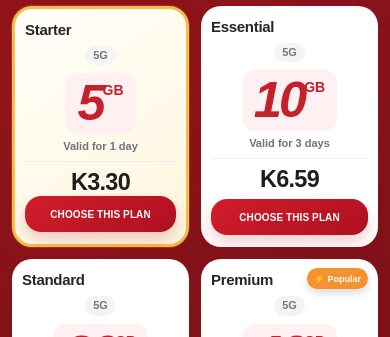
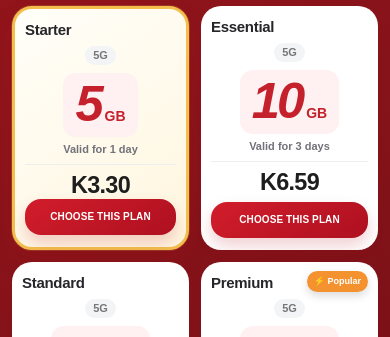
Before and after one commit to jebiwotrita2-dev/zambiaalvin, a website: page index.html in a window 390 px wide. Shown: the part 763-1100 px from the top of the page. Drawn offline with Linux system fonts and the light colour scheme.

Commit message:
Update styles.css

```diff
--- a/styles.css
+++ b/styles.css
@@ -54,9 +54,9 @@ main { max-width:1024px; margin:auto; padding:24px 16px 64px; }
 .plan-main { position:relative; height:100%; min-height:262px; display:flex; flex-direction:column; align-items:center; }
 .plan-name { align-self:flex-start; margin:0 0 10px; color:#25252a; font-size:18px; font-weight:800; letter-spacing:-.02em; }
 .plan-network { color:#777; background:#f3f4f6; border-radius:999px; padding:4px 10px; font-size:12px; font-weight:800; line-height:1.2; margin-bottom:10px; }
-.data-badge { display:flex; align-items:flex-start; justify-content:center; color:#c4212c; background:#fff0f1; border-radius:16px; padding:7px 16px 9px; line-height:.95; }
+.data-badge { display:flex; align-items:baseline; justify-content:center; gap:4px; color:#c4212c; background:#fff0f1; border-radius:16px; padding:7px 16px 9px; line-height:1; }
 .data-badge strong { font-size:clamp(56px,7vw,72px); font-weight:800; font-style:italic; letter-spacing:-.06em; }
-.data-badge span { padding-top:8px; font-size:clamp(16px,2.4vw,21px); font-weight:800; }
+.data-badge span { font-size:clamp(16px,2.4vw,21px); font-weight:800; }
 .data-badge--unlimited strong { font-size:74px; line-height:.9; font-style:normal; letter-spacing:-.08em; }
 .plan-validity { margin-top:8px; color:#72727a; font-size:14px; font-weight:700; line-height:1.2; }
 .plan-divider { width:100%; height:1px; flex:none; margin:12px 0 10px; background:#eee; }
@@ -100,7 +100,7 @@ footer { background:var(--blue); color:#aebfe7; padding:24px 16px 0; }
   .plan-network { margin-bottom:8px; padding:3px 8px; font-size:11px; }
   .data-badge { border-radius:13px; padding:6px 12px 7px; }
   .data-badge strong { font-size:clamp(46px,13vw,56px); }
-  .data-badge span { padding-top:5px; font-size:14px; }
+  .data-badge span { font-size:14px; }
   .data-badge--unlimited strong { font-size:38px; }
   .plan-validity { margin-top:6px; font-size:11px; }
   .plan-divider { margin:8px 0 6px; }
```
